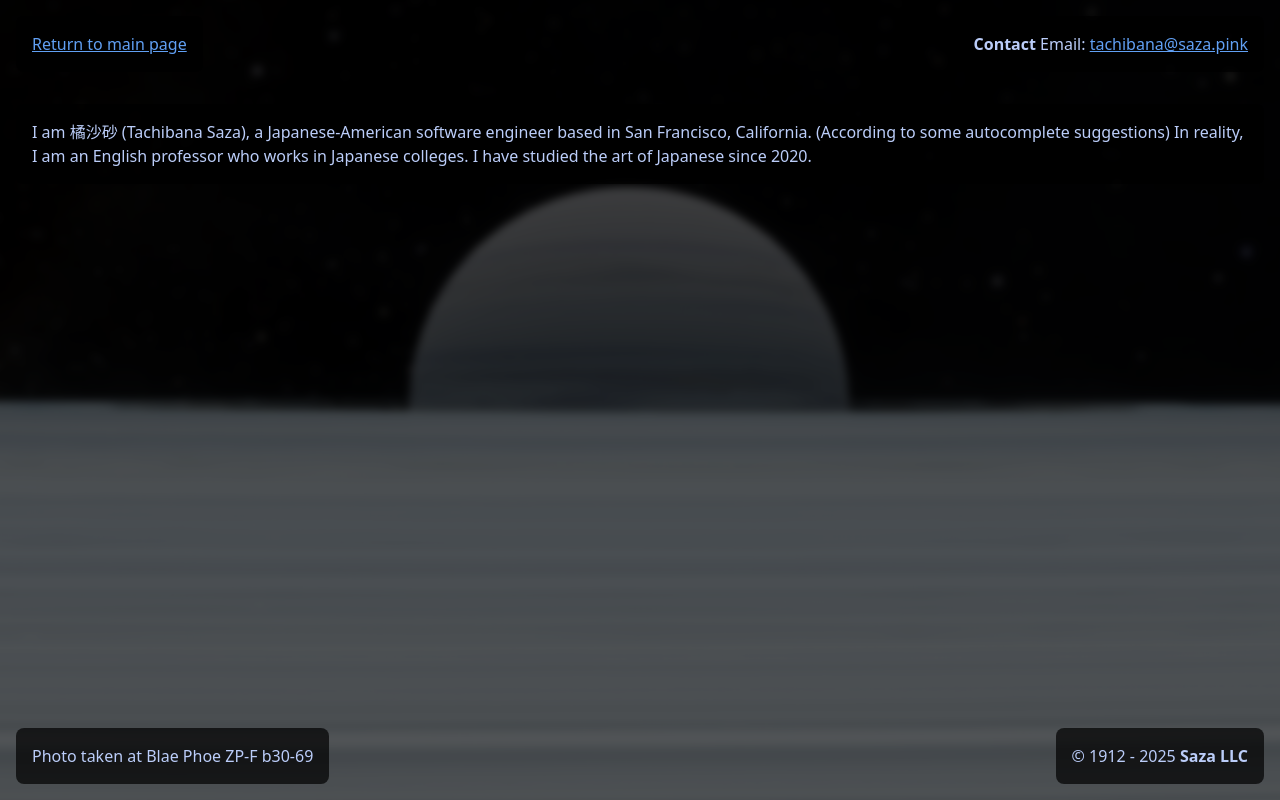
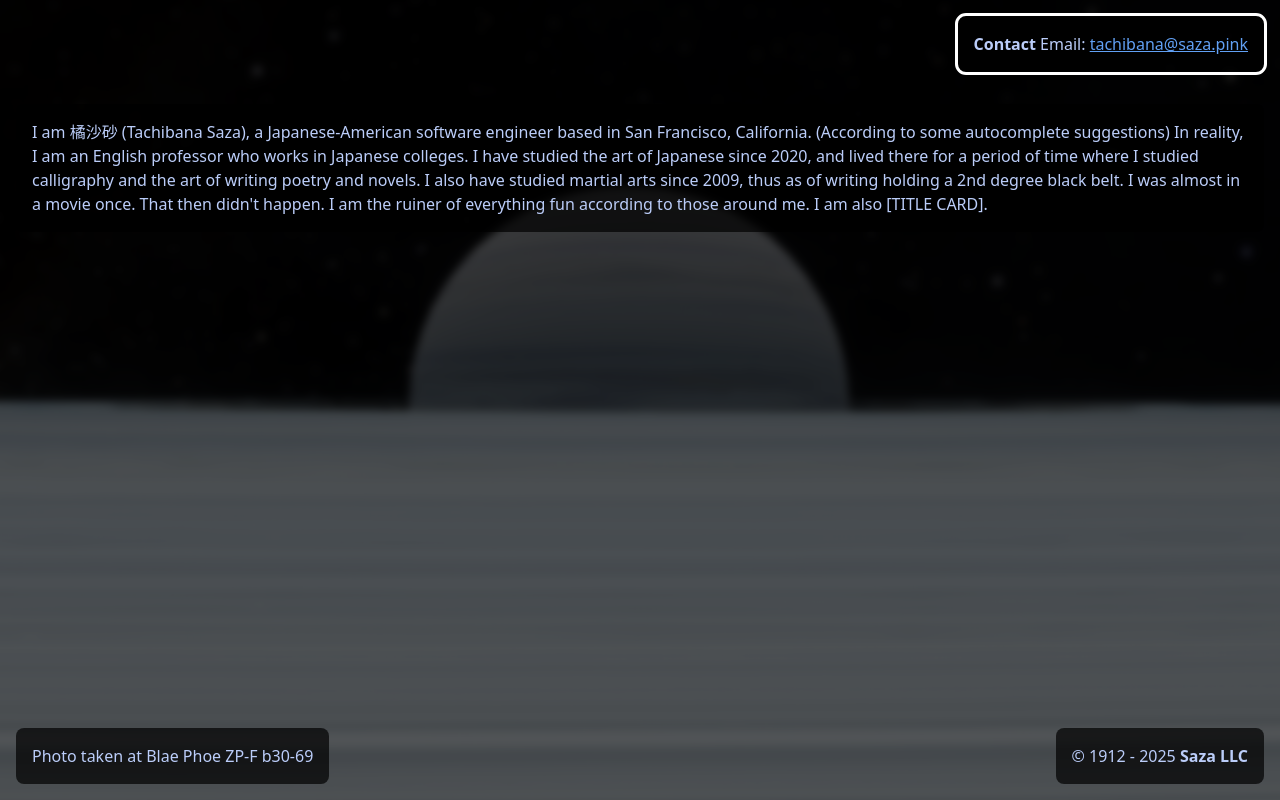
Before and after one commit to SazaGitHub/MeWebsite, a SvelteKit app: page /about in a window 1280 px wide. Built offline with nearby package versions, Linux system fonts and the light colour scheme.

Commit message:
Beta version 1
Co-authored-by: Kyza <kyzamizu@proton.me>

```diff
--- a/src/lib/Card.svelte
+++ b/src/lib/Card.svelte
@@ -1,8 +1,8 @@
 <script lang="ts">
-    let { children, id = "" } = $props();
+	let { children, id = "", className = "" } = $props();
 </script>
 
-<div id={id ?? ""} class="card">
+<div id={id ?? ""} class="card {className}">
 	{@render children()}
 </div>
 
--- a/src/routes/+layout.svelte
+++ b/src/routes/+layout.svelte
@@ -3,6 +3,7 @@
 	import "../app.css";
 	import Card from "$lib/Card.svelte";
 	import Copyright from "$lib/Copyright.svelte";
+	import NavigationBar from "$lib/NavigationBar.svelte";
 
 	let { children, data }: LayoutProps = $props();
 	let { backgroundImage } = data;
@@ -25,6 +26,8 @@
 		{/if}
 	{/if}
 </div>
+
+<NavigationBar />
 
 <div id="pictureLocationFormat">
 	<div>
--- a/src/routes/+page.svelte
+++ b/src/routes/+page.svelte
@@ -1,15 +1,14 @@
 <script lang="ts">
-    import Card from "$lib/Card.svelte";
+	import Card from "$lib/Card.svelte";
 </script>
 
 <!-- <h1>Welcome to SvelteKit</h1> -->
 <!-- <p>Visit <a href="https://svelte.dev/docs/kit">svelte.dev/docs/kit</a> to read the documentation</p> -->
 
-<Card>"As a text based AI language model I am unable to make a header for your personal website." - Anonymous LLM</Card>
-
-<Card>
-    <a href="/about">About page</a>
-</Card>
+<Card
+	>"As a text based AI language model I am unable to make a header for your
+	personal website." - Anonymous LLM</Card
+>
 
 <style>
 </style>
--- a/src/routes/about/+page.svelte
+++ b/src/routes/about/+page.svelte
@@ -3,10 +3,6 @@
 </script>
 
 <div class="縦揃え">
-	<Card>
-		<a class="link" href="/">Return to main page</a>
-	</Card>
-
 	<Card id="contact">
 		<strong>Contact</strong> Email:
 		<a href="mailto:tachibana@saza.pink">tachibana@saza.pink</a>
@@ -18,7 +14,12 @@
 		I am 橘沙砂 (Tachibana Saza), a Japanese-American software engineer based
 		in San Francisco, California. (According to some autocomplete suggestions)
 		In reality, I am an English professor who works in Japanese colleges. I
-		have studied the art of Japanese since 2020.
+		have studied the art of Japanese since 2020, and lived there for a period
+		of time where I studied calligraphy and the art of writing poetry and
+		novels. I also have studied martial arts since 2009, thus as of writing
+		holding a 2nd degree black belt. I was almost in a movie once. That then
+		didn't happen. I am the ruiner of everything fun according to those around
+		me. I am also [TITLE CARD].
 	</Card>
 </div>
 
@@ -30,8 +31,6 @@
 
 	:global(#contact) {
 		margin-left: auto;
-	}
-
-	:global(#bio) {
+		outline: solid 3px white;
 	}
 </style>
```
Lines whose indentation alone changed are shown as unchanged.
